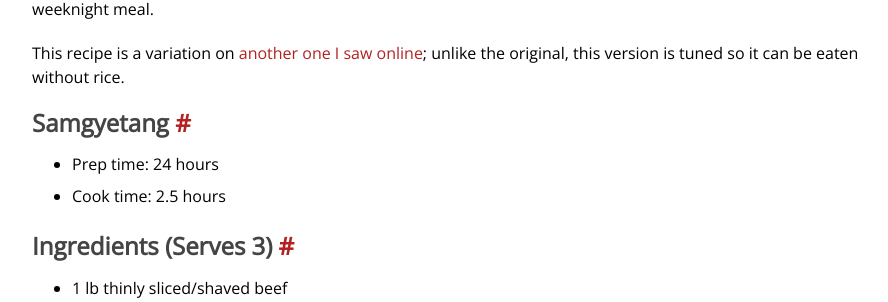
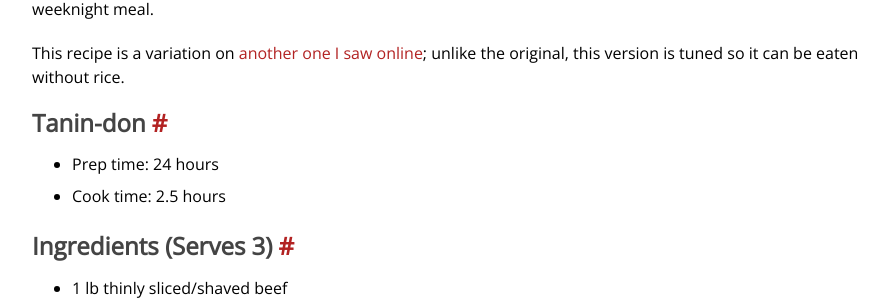
Before and after one commit to yangdanny97/yangdanny97.github.io, a Jekyll site: the page built from _posts/2024-09-29-tanindon.md, in a window 1280 px wide. Shown: the part 349-651 px from the top of the page, without its empty margins (193-1081 px from the left). Built offline with Jekyll 4.4.1, drawn with Linux system fonts in a browser that asks for light colours; comment, search, counter and statistics services are not loaded.

Commit message:
fix title

```diff
--- a/_posts/2024-09-29-tanindon.md
+++ b/_posts/2024-09-29-tanindon.md
@@ -12,7 +12,7 @@ This recipe is a variation on [another one I saw online](https://www.justonecook
 
 <!-- more -->
 
-### Samgyetang
+### Tanin-don
 - Prep time: 24 hours
 - Cook time: 2.5 hours
 
```
